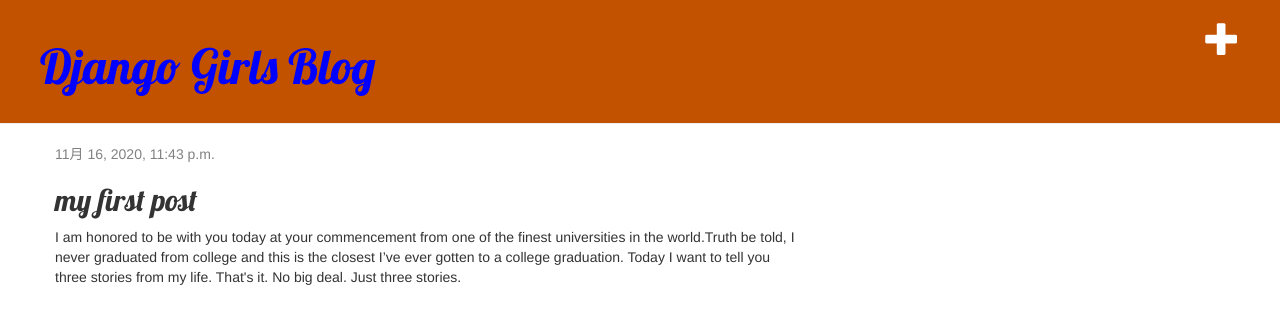
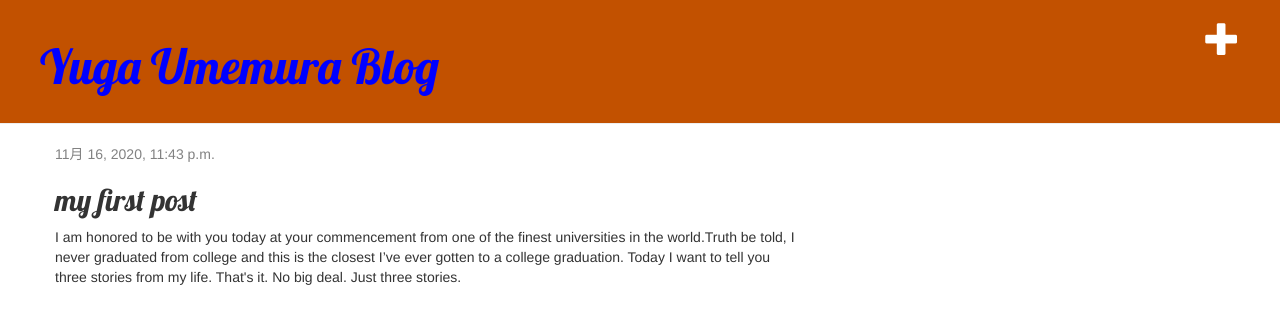
Before and after one commit to yuga-umemura/my-first-blog, a Django app: page /post/1/ in a window 1280 px wide. Shown: the top 324 px of the page. Run offline with Django 3.2, Linux system fonts and the light colour scheme; data comes from the database, SQL or seed files in the repository; some libraries are stand-ins or nearby versions.

Commit message:
edit base.html

```diff
--- a/blog/templates/blog/base.html
+++ b/blog/templates/blog/base.html
@@ -11,7 +11,7 @@
     <body>
         <div class="page-header">
             <a href="{% url 'post_new' %}"class="top-menu"><span class="glyphicon glyphicon-plus"></span></a>
-            <h1><a href="/">Django Girls Blog</a></h1>
+            <h1><a href="/">Yuga Umemura Blog</a></h1>
         </div>
         <!-- djangoはposts変数をオブジェクトのリストと認識するため、for文でリストを表示する -->
         <div class="content container">
```
